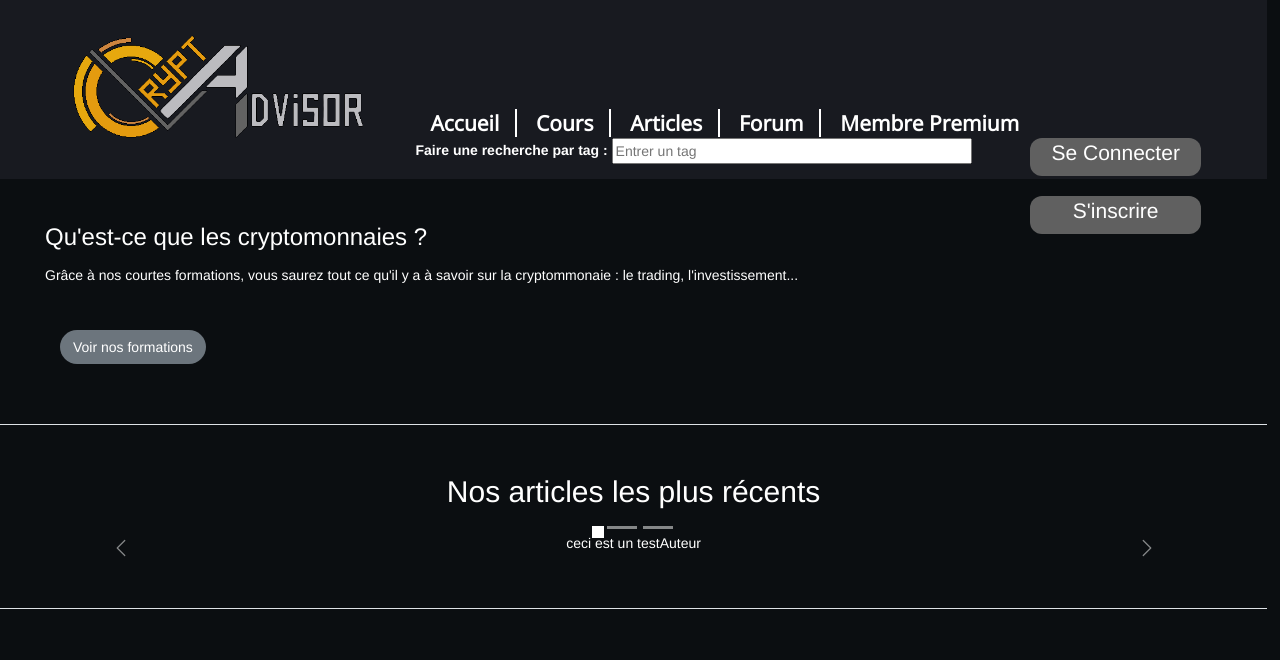
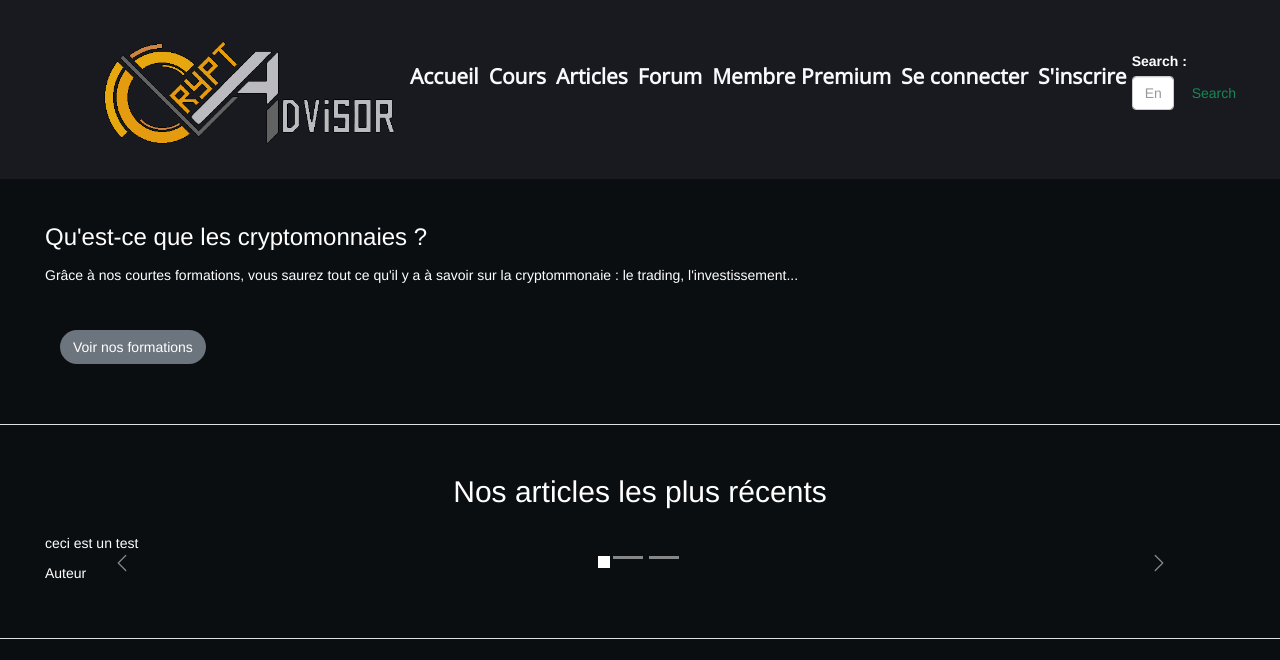
Before and after one commit to Aslan-06/CryptAdvisor_Bootstrap-JQuery-PHP, a PHP site: page / in a window 1280 px wide. Shown: the top 660 px of the page. Run offline with PHP 8.4, Linux system fonts and the light colour scheme; some libraries are stand-ins or nearby versions.

Commit message:
changement du header devenu responsive

```diff
--- a/Templates/Accueil/accueil.php
+++ b/Templates/Accueil/accueil.php
@@ -18,12 +18,13 @@
             <button type="button" data-bs-target="#carouselExampleIndicators" data-bs-slide-to="2" aria-label="Slide 3"></button>
             </div>
             <div class="carousel-inner">
-            <div class="carousel-item active d-flex justify-content-center">
+            <div class="carousel-item active">
                 <p>ceci est un test</p>
                 <p> Auteur </p>
             </div>
             <div class="carousel-item">
-                <img src="..." class="d-block w-100" alt="...">
+            <p>ceci est un test 2</p>
+                <p> Auteur </p>
             </div>
             <div class="carousel-item">
                 <img src="..." class="d-block w-100" alt="...">
@@ -43,36 +44,28 @@
     <div class="p-5 border-bottom">
         <h2 class="text-center">Formations recommandées pour les débutants</h2>
 
-        <div id="myCarousel" class="carousel slide" data-ride="carousel">
-            <!-- Indicators -->
+        <div id="carouselExampleIndicators" class="carousel slide" data-ride="carousel">
             <ol class="carousel-indicators">
-               <li data-target="#myCarousel" data-slide-to="0" class="active"></li>
-               <li data-target="#myCarousel" data-slide-to="1"></li>
-               <li data-target="#myCarousel" data-slide-to="2"></li>
+                <li data-target="#carouselExampleIndicators" data-slide-to="0" class="active"></li>
+                <li data-target="#carouselExampleIndicators" data-slide-to="1"></li>
+                <li data-target="#carouselExampleIndicators" data-slide-to="2"></li>
             </ol>
             <div class="carousel-inner">
                 <div class="carousel-item active">
-                  <img class="d-block w-100" src="../images/carousel-img-1.jpg" alt="Leopard">
-                  <div class="carousel-caption">
-                    <h5>Black Cat</h5>
-                    <small>
-                    A black cat is a domestic cat with black fur that may be a mixed or specific breed
-                    </small>
+                <img class="d-block w-100" src="..." alt="First slide">
+                </div>
+                <div class="carousel-item">
+                <img class="d-block w-100" src="..." alt="Second slide">
+                </div>
+                <div class="carousel-item">
+                <img class="d-block w-100" src="..." alt="Third slide">
                 </div>
             </div>
-               <div class="carousel-item">
-                  <img class="d-block w-100" src="../images/carousel-img-2.jpg" alt="Cat">
-               </div>
-               <div class="carousel-item">
-                  <img class="d-block w-100" src="../images/carousel-img-3.jpg" alt="Lion">
-               </div>
-            </div>
-            <!-- Controls -->
-            <a class="carousel-control-prev" href="#myCarousel" role="button" data-slide="prev">
+            <a class="carousel-control-prev" href="#carouselExampleIndicators" role="button" data-slide="prev">
                 <span class="carousel-control-prev-icon" aria-hidden="true"></span>
                 <span class="sr-only">Previous</span>
             </a>
-            <a class="carousel-control-next" href="#myCarousel" role="button" data-slide="next">
+            <a class="carousel-control-next" href="#carouselExampleIndicators" role="button" data-slide="next">
                 <span class="carousel-control-next-icon" aria-hidden="true"></span>
                 <span class="sr-only">Next</span>
             </a>
@@ -86,7 +79,7 @@
         <div class="d-flex justify-content-around p-4">
             <div class=" align-items-center">
                 <img src="./Templates/Accueil/salem.jpeg" class="img-responsive rounded-pill">
-                <p>Busra Abur</p>
+                <p>Aslan Vichegourov</p>
             </div>
             <div class=" align-items-center">
                 <img src="./Templates/Accueil/salem.jpeg" class="img-responsive rounded-pill">
--- a/Templates/corps/header.php
+++ b/Templates/corps/header.php
@@ -5,9 +5,10 @@
 <head>
     <meta charset="UTF-8">
     <title>Crypt Advisor</title>
-    <script src="https://cdn.jsdelivr.net/npm/bootstrap@5.1.3/dist/js/bootstrap.bundle.min.js" integrity="sha384-ka7Sk0Gln4gmtz2MlQnikT1wXgYsOg+OMhuP+IlRH9sENBO0LRn5q+8nbTov4+1p" crossorigin="anonymous"></script>
     <link href="https://cdn.jsdelivr.net/npm/bootstrap@5.1.3/dist/css/bootstrap.min.css" rel="stylesheet" integrity="sha384-1BmE4kWBq78iYhFldvKuhfTAU6auU8tT94WrHftjDbrCEXSU1oBoqyl2QvZ6jIW3" crossorigin="anonymous">
     <link data-require="bootstrap@3.3.5" data-semver="3.3.5" rel="stylesheet" href="//maxcdn.bootstrapcdn.com/bootstrap/3.3.5/css/bootstrap.min.css" />
+    <script src="https://cdn.jsdelivr.net/npm/bootstrap@5.1.3/dist/js/bootstrap.bundle.min.js" integrity="sha384-ka7Sk0Gln4gmtz2MlQnikT1wXgYsOg+OMhuP+IlRH9sENBO0LRn5q+8nbTov4+1p" crossorigin="anonymous"></script>
+
     <link data-require="fontawesome@4.3.0" data-semver="4.3.0" rel="stylesheet" href="//maxcdn.bootstrapcdn.com/font-awesome/4.3.0/css/font-awesome.min.css" />
     <link rel="stylesheet" href="assets/css/style.css" />
     <style>
@@ -17,49 +18,60 @@
     </style>
 </head>
 
-<body>
+<body class="text-white">
     <header id="header">
-            <a id="lien_logo" href="index.php">
+
+        <nav class="navbar navbar-expand-lg navbar-light">
+        <div class="container-fluid">
+        <a id="lien_logo" href="index.php">
                     <img id="img_logo" src="Templates/corps/logo CryptAdvisor.png" alt="Logo de site CryptAdvisor" class="w-14 h-auto"/>
             </a>
-
-            <div id="navEtBtns_connexion">
-                <nav id="navigateur">
-                    <a class="border_right" href="index.php?module=Accueil">Accueil</a>
-                    <a class="border_right" href="index.php?module=Cours">Cours</a>
-                    <a class="border_right" href="index.php?module=Article">Articles</a>
-                    <a class="border_right" href="index.php?module=Forum">Forum</a>
-                    <a href="index.php?module=Membre&action=premiumform">Membre Premium</a>
-                </nav>
-
-                    <div class="btns_connexion">
-                        <?php if (!isset($_SESSION['pseudo'])){?>
-                        <a href="index.php?module=Authentification&action=connexion">
-                            Se Connecter
-                        </a>
-                        <a href="index.php?module=Authentification&action=inscription">
-                            S'inscrire
-                        </a>
+            <button class="navbar-toggler" type="button" data-bs-toggle="collapse" data-bs-target="#navbarSupportedContent" aria-controls="navbarSupportedContent" aria-expanded="false" aria-label="Toggle navigation">
+            <span class="navbar-toggler-icon"></span>
+            </button>
+            <div class="collapse navbar-collapse" id="navbarSupportedContent">
+            <ul class="navbar-nav me-auto mb-2 mb-lg-0"  class="background-nav">
+                <li class="nav-item">
+                <a class="text-light nav-link active" aria-current="page" href="index.php?module=Accueil">Accueil</a>
+                </li>
+                <li class="nav-item">
+                <a class="text-light nav-link" href="index.php?module=Cours">Cours</a>
+                </li>
+                <li class="nav-item">
+                <a class="text-light nav-link" href="index.php?module=Article">Articles</a>
+                </li>
+                <li class="nav-item">
+                <a class="text-light nav-link" href="index.php?module=Forum">Forum</a>
+                </li>
+                <li class="nav-item">
+                <a class="text-light nav-link" href="index.php?module=Membre&action=premiumform">Membre Premium</a>
+                </li>
+                <?php if (!isset($_SESSION['pseudo'])){?>
+                    <li class="nav-item">
+                    <a class="text-light nav-link" href="index.php?module=Authentification&action=connexion">Se connecter</a>
+                    </li>
+                    <li class="nav-item">
+                    <a class="text-light nav-link" href="index.php?module=Authentification&action=inscription">S'inscrire</a>
+                    </li>
                         <?php } else { ?>
 
-                    <a href="index.php?module=Authentification&action=profil">
-                        Profil
-                    </a>
-                    <a href="index.php?module=Authentification&action=deconnexion">
-                        Déconnexion
-                    </a>
+                            <li class="nav-item">
+                    <a class="text-light nav-link" href="index.php?module=Authentification&action=profil">Profil</a>
+                    </li>
+                    <li class="nav-item">
+                    <a class="text-light nav-link" href="index.php?module=Authentification&action=deconnexion">Déconnexion</a>
+                    </li>
                     <?php } ?>
+            </ul>
+            <label for="tag">Search :</label>
+            <form class="d-flex">
+
+                <input class="form-control me-2" id="tag" type="text" placeholder="Entrer un tag" aria-label="tag">
+                <button class="btn btn-outline-success" type="submit">Search</button>
+                <div id="search-results">
                 </div>
-            <div>
-
-            <label for="tag">Faire une recherche par tag :</label>
-                <span id="tag-container">
-                    <input id="tag" name="tag" type="text" placeholder="Entrer un tag" />
-                </span>
-                <div id="search-results">
-
-                </div>
+            </form>
             </div>
-
-
+        </div>
+        </nav>
     </header>
--- a/assets/css/style.css
+++ b/assets/css/style.css
@@ -2,14 +2,16 @@
 
 /***********     HEADER    **********/
 body{
-    width: 99%;
+    width: 100%;
     background: #0b0e11;
-    color:white;
 }
 a{
     text-decoration: none;
 }
+.background-nav {
+    background-color: #181a20;
 
+}
 #header {
     height:179px;
     background-color: #181a20;
@@ -42,7 +44,7 @@ a{
     margin-top: 66px;
     text-align: bottom;
 }
-nav :hover{
+.navbar .navbar-expand-lg .navbar-light a:hover{
     color: #fec63d;
 }
 nav a{
```
Lines whose indentation alone changed are shown as unchanged.
